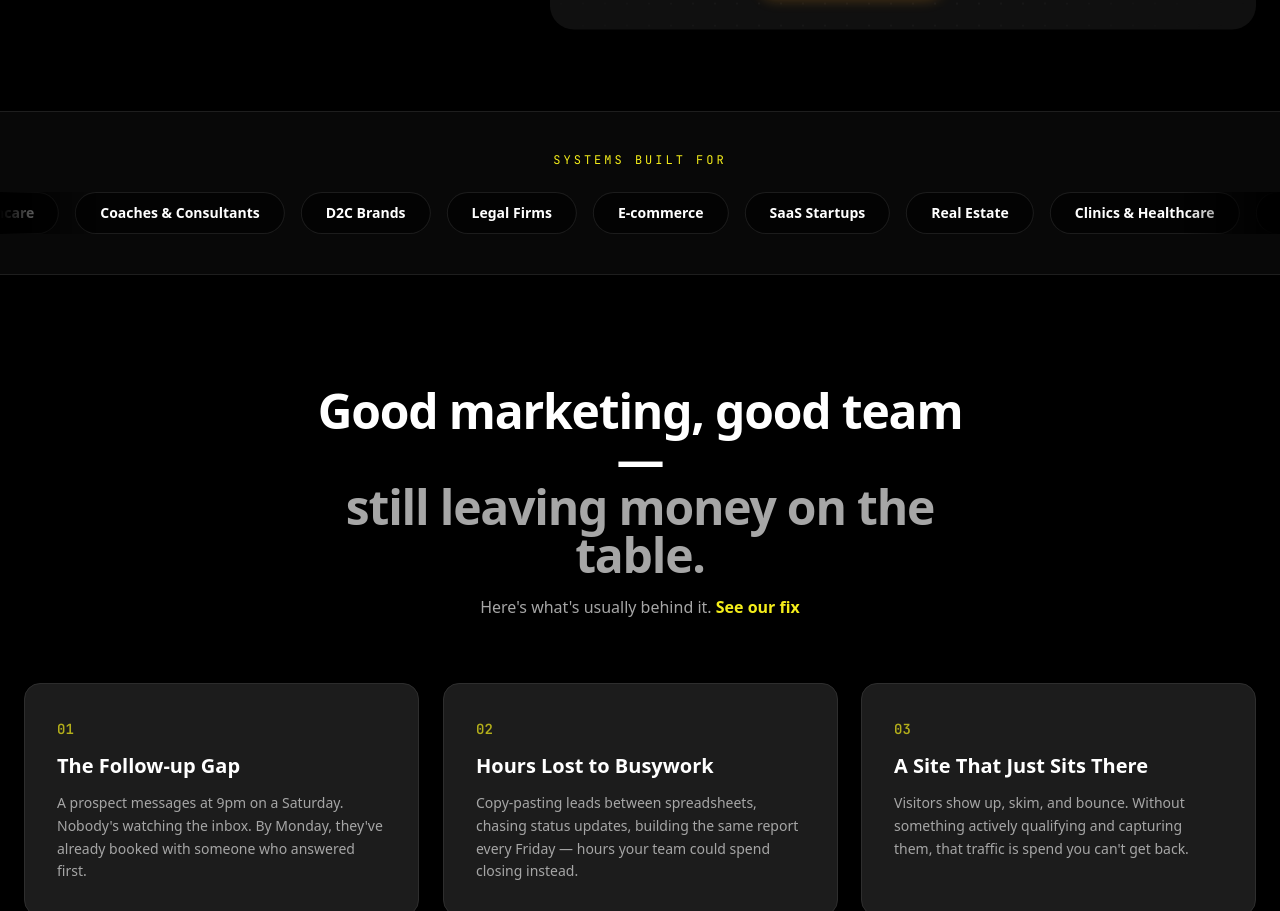
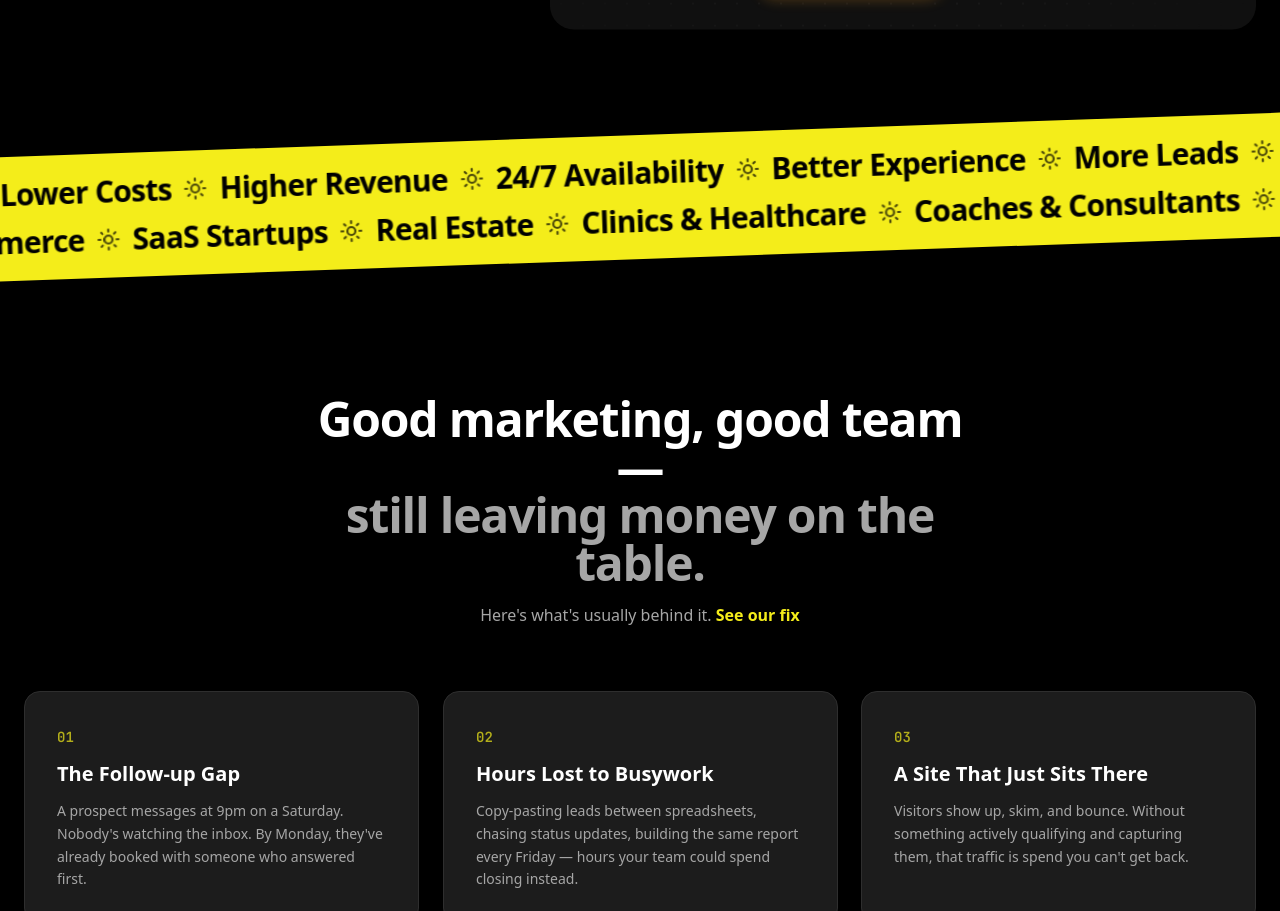
Before and after one commit to Atif2292/Colloraa-AI-Agent, a React (Vite) app: page / in a window 1280 px wide. Shown: the part 898-1809 px from the top of the page. Built offline with nearby package versions, Linux system fonts and the light colour scheme; a web font is replaced by a local one.

Commit message:
Add creatorsdream-style diagonal yellow running-lines ribbon, replacing the flat pill marquee

```diff
--- a/src/components/Industries.tsx
+++ /dev/null
@@ -1,33 +0,0 @@
-const industries = [
-  'Real Estate',
-  'Clinics & Healthcare',
-  'Coaches & Consultants',
-  'D2C Brands',
-  'Legal Firms',
-  'E-commerce',
-  'SaaS Startups',
-]
-
-export default function Industries() {
-  const loop = [...industries, ...industries]
-
-  return (
-    <section className="border-y border-border/60 bg-card/30 py-10">
-      <p className="section-eyebrow mb-6 text-center">Systems built for</p>
-      <div className="relative overflow-hidden">
-        <div className="flex w-max gap-4 animate-marquee">
-          {loop.map((label, i) => (
-            <span
-              key={`${label}-${i}`}
-              className="whitespace-nowrap rounded-full border border-border/60 bg-background/60 px-6 py-2.5 font-heading text-sm font-semibold text-foreground"
-            >
-              {label}
-            </span>
-          ))}
-        </div>
-        <div className="pointer-events-none absolute inset-y-0 left-0 w-24 bg-gradient-to-r from-background to-transparent" />
-        <div className="pointer-events-none absolute inset-y-0 right-0 w-24 bg-gradient-to-l from-background to-transparent" />
-      </div>
-    </section>
-  )
-}
--- /dev/null
+++ b/src/components/RunningLines.tsx
@@ -0,0 +1,57 @@
+import { Sun } from 'lucide-react'
+
+const outcomes = [
+  'More Leads',
+  'Faster Response',
+  'Lower Costs',
+  'Higher Revenue',
+  '24/7 Availability',
+  'Better Experience',
+]
+
+const industries = [
+  'Real Estate',
+  'Clinics & Healthcare',
+  'Coaches & Consultants',
+  'D2C Brands',
+  'Legal Firms',
+  'E-commerce',
+  'SaaS Startups',
+]
+
+function Row({
+  items,
+  direction,
+}: {
+  items: string[]
+  direction: 'animate-marquee' | 'animate-marquee-reverse'
+}) {
+  const loop = [...items, ...items]
+  return (
+    <div className={`flex w-max items-center gap-3 ${direction}`}>
+      {loop.map((label, i) => (
+        <span key={`${label}-${i}`} className="flex items-center gap-3">
+          <span className="whitespace-nowrap font-heading text-2xl font-black tracking-tight text-black sm:text-3xl">
+            {label}
+          </span>
+          <Sun className="h-6 w-6 shrink-0 text-black/70" strokeWidth={2.2} />
+        </span>
+      ))}
+    </div>
+  )
+}
+
+export default function RunningLines() {
+  return (
+    <section className="relative overflow-hidden py-6">
+      <div className="relative left-1/2 w-[120vw] -translate-x-1/2 -rotate-2 bg-primary py-5">
+        <div className="overflow-hidden">
+          <Row items={outcomes} direction="animate-marquee" />
+        </div>
+        <div className="mt-3 overflow-hidden">
+          <Row items={industries} direction="animate-marquee-reverse" />
+        </div>
+      </div>
+    </section>
+  )
+}
--- a/src/index.css
+++ b/src/index.css
@@ -187,6 +187,19 @@
   animation: marquee 26s linear infinite;
 }
 
+/* Reverse-direction marquee for the second ribbon row */
+@keyframes marquee-reverse {
+  from {
+    transform: translateX(-50%);
+  }
+  to {
+    transform: translateX(0);
+  }
+}
+.animate-marquee-reverse {
+  animation: marquee-reverse 22s linear infinite;
+}
+
 /* Soft pulse for badges / CTAs */
 @keyframes chat-pulse {
   0%,
--- a/src/pages/Home.tsx
+++ b/src/pages/Home.tsx
@@ -1,5 +1,5 @@
 import Hero from '../components/Hero'
-import Industries from '../components/Industries'
+import RunningLines from '../components/RunningLines'
 import Problems from '../components/Problems'
 import Process from '../components/Process'
 import CtaBanner from '../components/CtaBanner'
@@ -10,7 +10,7 @@ export default function Home() {
     <>
       <PageMeta title="AI Automation & Voice Agent Agency" />
       <Hero />
-      <Industries />
+      <RunningLines />
       <Problems />
       <Process />
       <CtaBanner />
```
